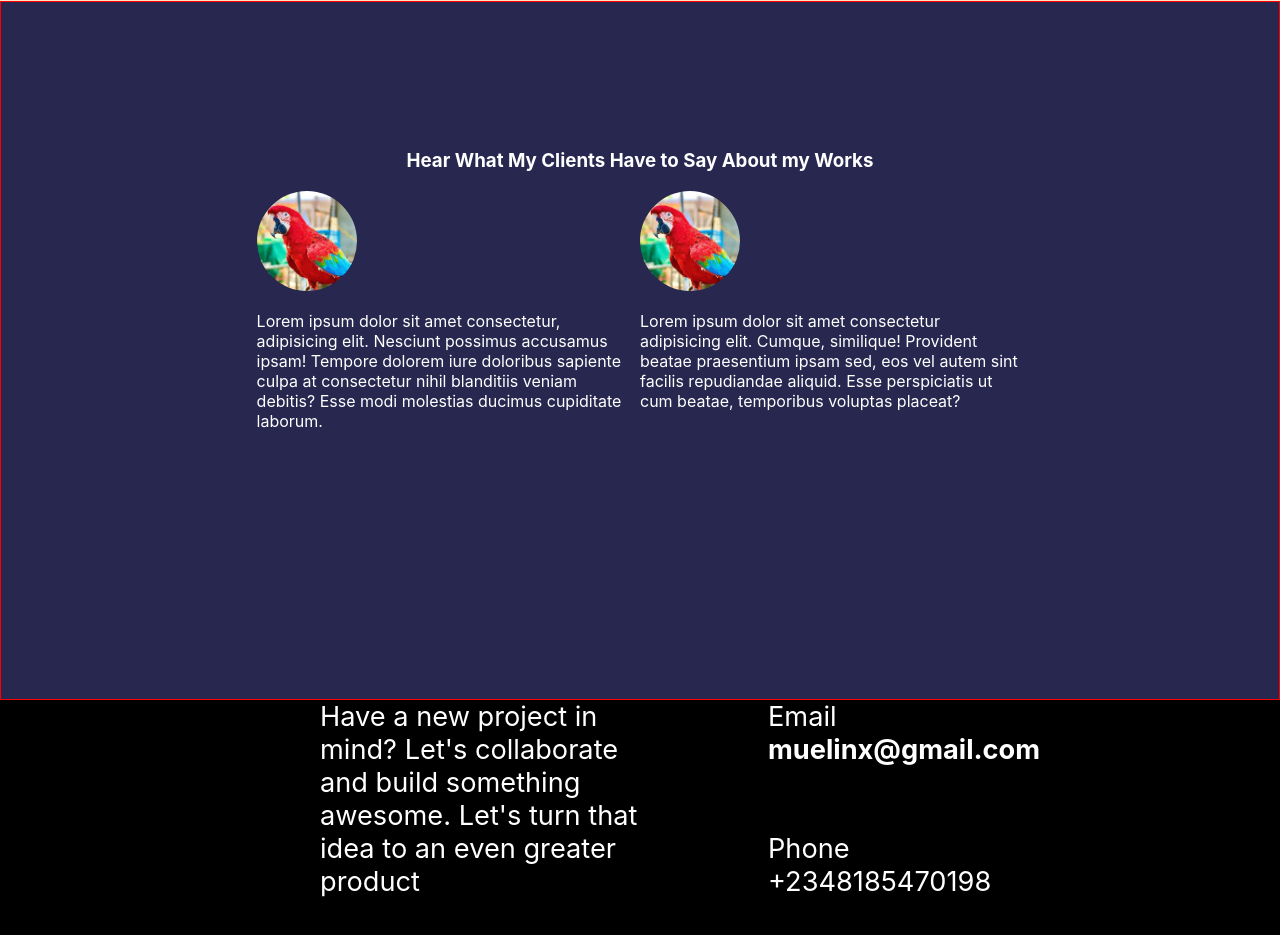
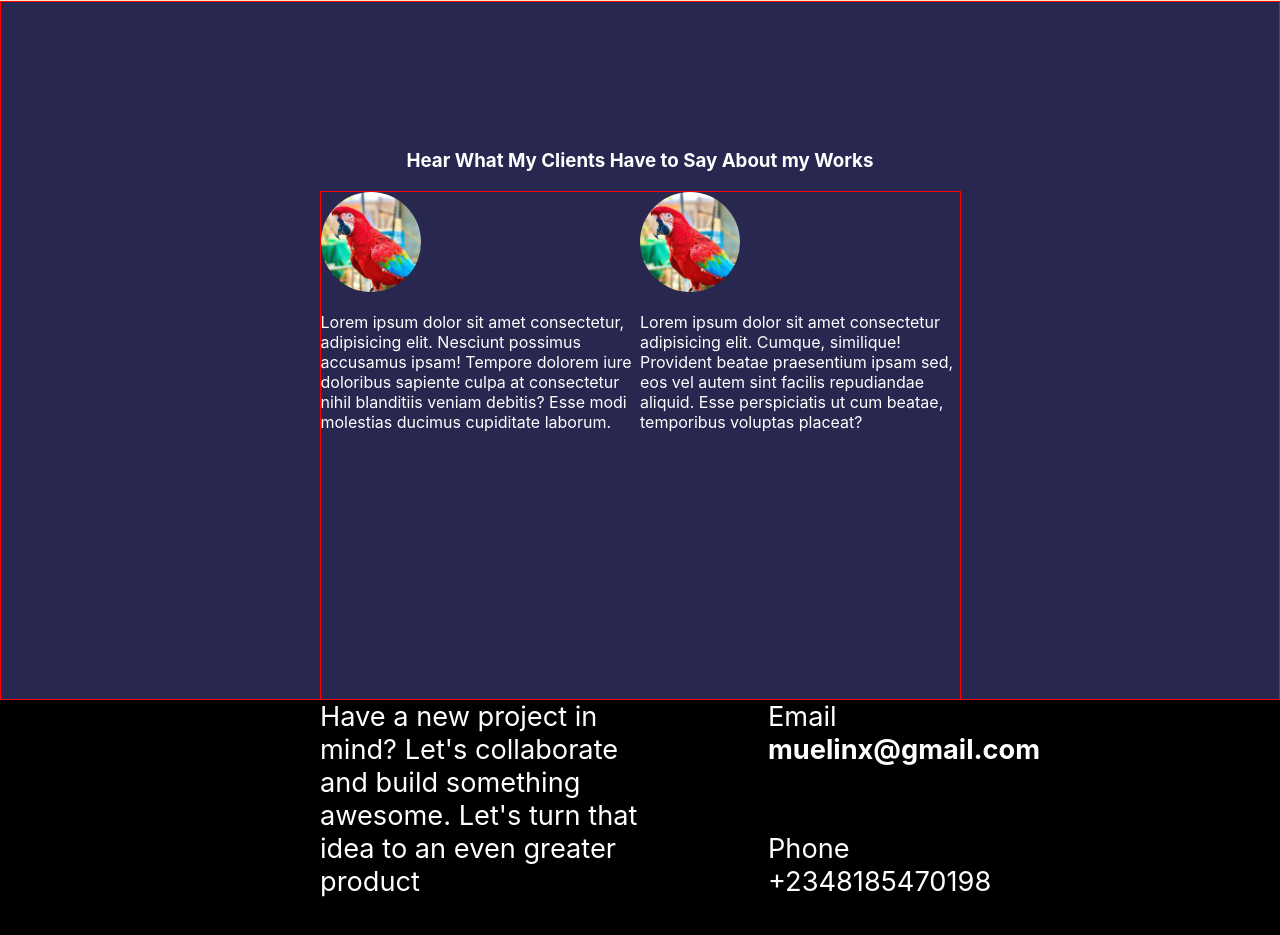
Before and after one commit to Muelji/myportfoliowebsite, a React (Create React App) app: page / in a window 1280 px wide. Shown: the part 4569-5504 px from the top of the page. Built offline with nearby package versions, Linux system fonts and the light colour scheme.

Commit message:
working on all component

```diff
--- a/src/Components/Test.css
+++ b/src/Components/Test.css
@@ -13,16 +13,19 @@
 }
 
 .hdiv{
+    width: 50%;
     text-align: center;
+    margin: auto;
 }
 
 
 .divtest{
-    width: 60%;
+    width: 50%;
     margin: auto;
     height: 550px;
     display: flex;
     justify-content: space-between;
+    border: 1px solid red;
 }
 
 .imgp{
@@ -33,5 +36,5 @@
 }
 
 .test1{
-    width: 400px;
+    width: 450px;
 }
```
